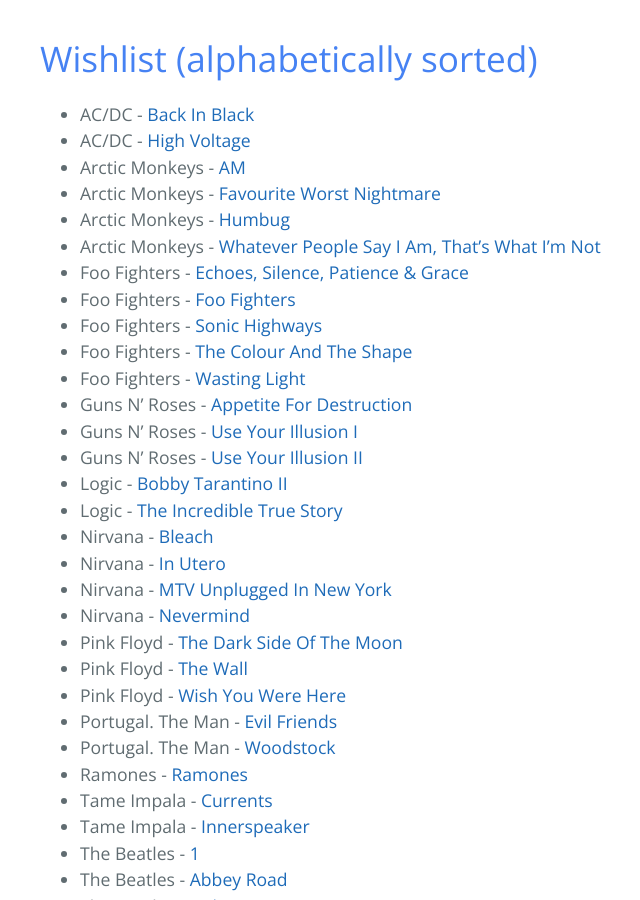
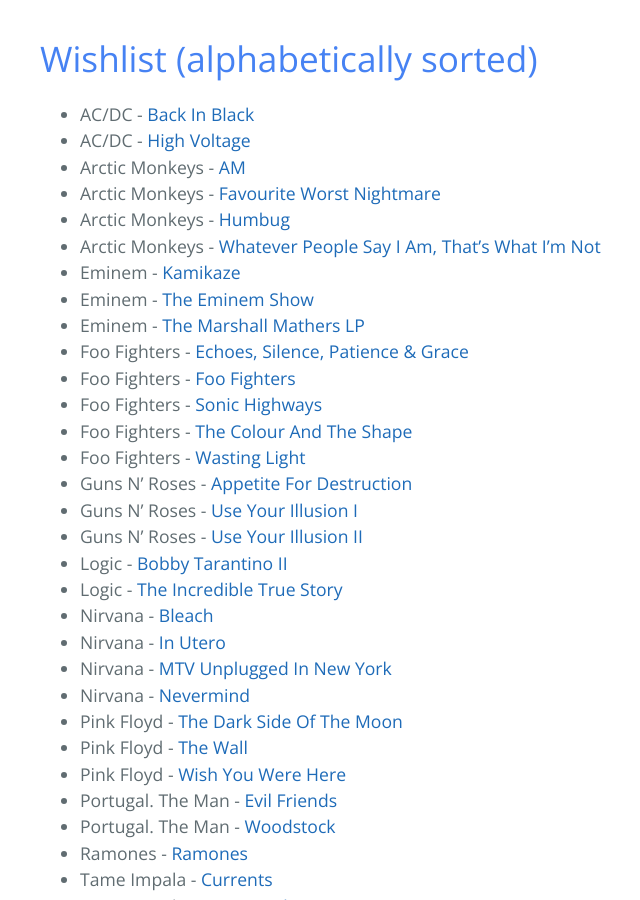
Before and after one commit to andrelago13/andrelago13.github.io, a Jekyll site: the page built from records.md, in a window 1280 px wide and 900 px high, scrolled down 634 px. Shown: the whole window, without its empty margins (184-824 px from the left). Built offline with Jekyll 4.4.1, drawn with Linux system fonts in a browser that asks for light colours.

Commit message:
Add records

```diff
--- a/records.md
+++ b/records.md
@@ -21,6 +21,9 @@
 * Arctic Monkeys - [Favourite Worst Nightmare](https://www.discogs.com/Arctic-Monkeys-Favourite-Worst-Nightmare-instrumentals/master/69774)
 * Arctic Monkeys - [Humbug](https://www.discogs.com/Arctic-Monkeys-Humbug/master/172482)
 * Arctic Monkeys - [Whatever People Say I Am, That's What I'm Not](https://www.discogs.com/Arctic-Monkeys-Title-TBC/master/76279)
+* Eminem - [Kamikaze](https://www.discogs.com/Eminem-Kamikaze/master/1416558)
+* Eminem - [The Eminem Show](https://www.discogs.com/Eminem-The-Eminem-Show/master/12344)
+* Eminem - [The Marshall Mathers LP](https://www.discogs.com/Eminem-The-Marshall-Mathers-LP/master/12236)
 * Foo Fighters - [Echoes, Silence, Patience & Grace](https://www.discogs.com/Foo-Fighters-Echoes-Silence-Patience-Grace/master/62208)
 * Foo Fighters - [Foo Fighters](https://www.discogs.com/Foo-Fighters-Foo-Fighters/master/62100)
 * Foo Fighters - [Sonic Highways](https://www.discogs.com/Foo-Fighters-Sonic-Highways/master/746528)
```
